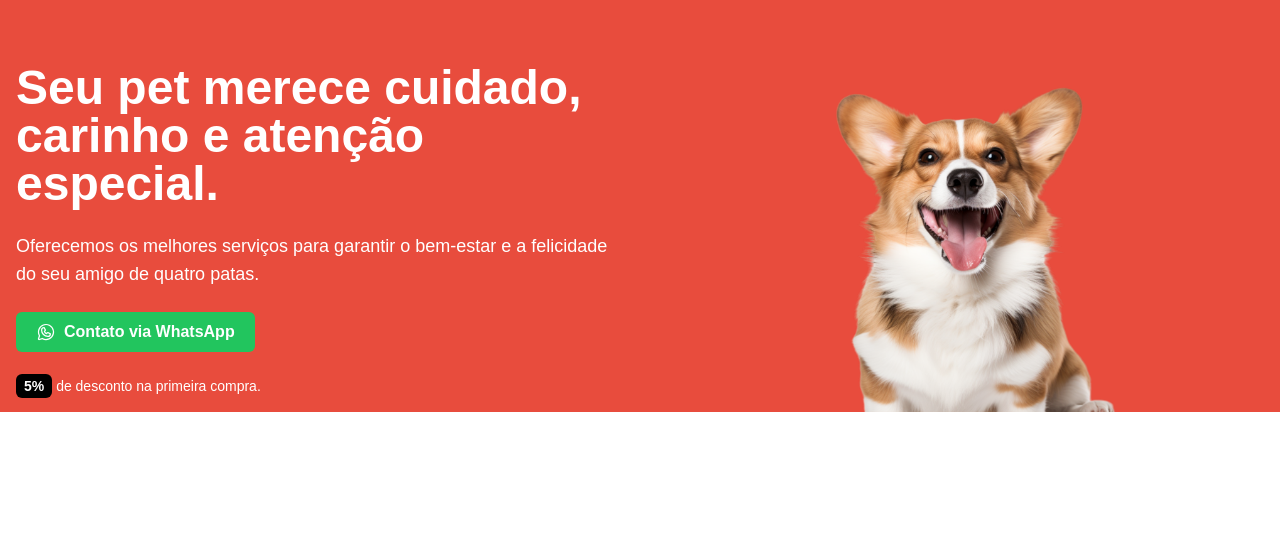
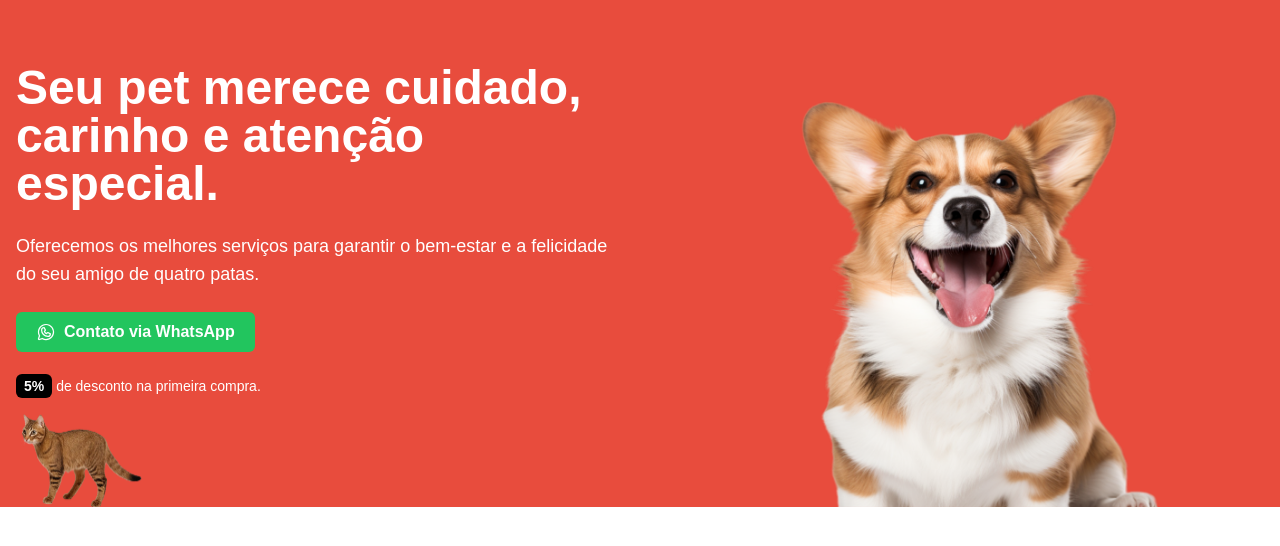
Before and after one commit to WashingtonDDS/projeto-landing-page-pet-, a Next.js app: page / in a window 1280 px wide. Shown: the top 546 px of the page. Built offline with nearby package versions, Linux system fonts and the light colour scheme.

Commit message:
Add cat image to Hero component for enhanced visual diversity

```diff
--- a/src/app/_components/hero.tsx
+++ b/src/app/_components/hero.tsx
@@ -1,6 +1,7 @@
 import { WhatsappLogo } from "@phosphor-icons/react/dist/ssr";
 import dogImg from "../../../public/hero-dog.webp";
 import Image from "next/image";
+import catImg from "../../../public/cat-hero.png";
 export function Hero() {
   return (
     <section className="bg-[#E84C3D] text-white relative overflow-hidden">
@@ -39,6 +40,16 @@ export function Hero() {
                 <b className="bg-black text-white px-2 py-1 rounded-md">5%</b>{" "}
                 de desconto na primeira compra.
               </p>
+              <div className="flex mt-4">
+                <div className="w-32">
+                  <Image
+                    src={catImg}
+                    alt="Foto do gato"
+                    quality={100}
+                    className="object-fill"
+                  />
+                </div>
+              </div>
             </div>
           </div>
           <div className="hidden md:block h-full relative">
```
